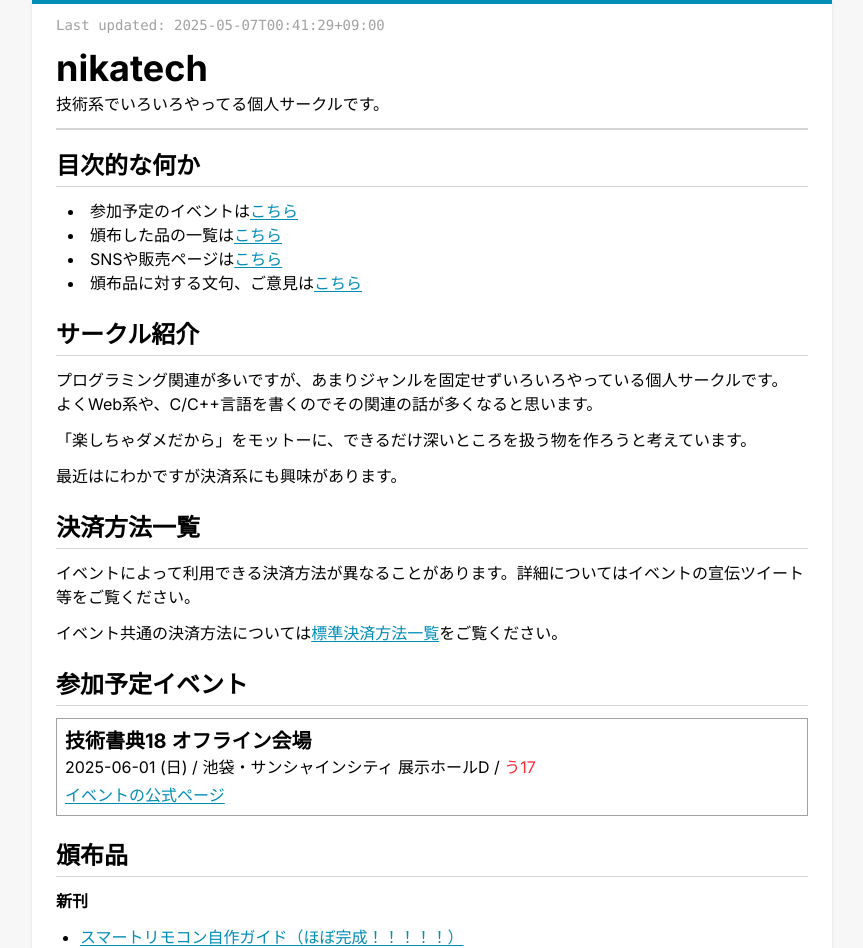
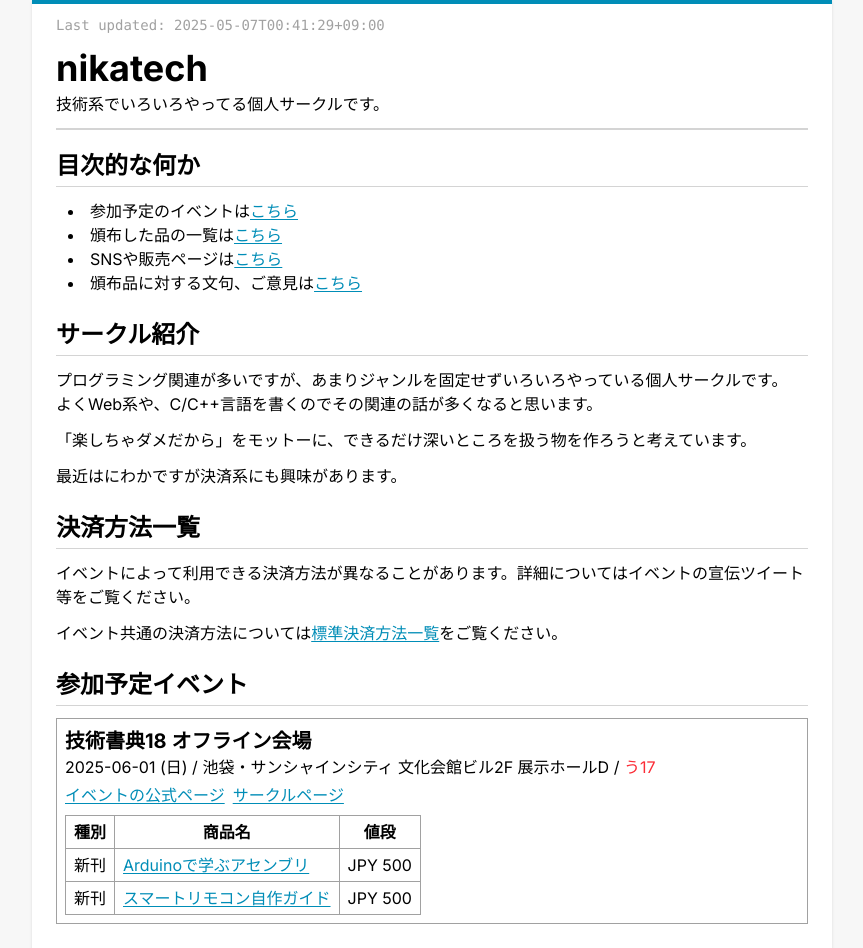
Before and after one commit to nikachu2012/nikatech-site, a Next.js app: page / in a window 1280 px wide. Shown: the top 948 px of the page, without its empty margins (208-1071 px from the left). Built offline with nearby package versions, Linux system fonts and the light colour scheme.

Commit message:
[add] サークルページへのリンクと販売品の表を追加

```diff
--- a/app/(default)/page.tsx
+++ b/app/(default)/page.tsx
@@ -41,11 +41,35 @@ export default function Home() {
       <Section title={"参加予定イベント"} id="event">
         <div className="border border-neutral-400 p-2">
           <div className="font-bold text-xl">技術書典18 オフライン会場</div>
-          <div className="">2025-06-01 (日) / 池袋・サンシャインシティ 展示ホールD / <span className="text-red-500">う17</span></div>
+          <div className="">2025-06-01 (日) / 池袋・サンシャインシティ 文化会館ビル2F 展示ホールD / <span className="text-red-500">う17</span></div>
 
-          <div className="flex flex-wrap mt-1">
+          <div className="flex flex-wrap my-1 gap-2">
             <Link href={"https://techbookfest.org/event/tbf18"} target="_blank">イベントの公式ページ</Link>
+            <Link href={"https://techbookfest.org/organization/KdLZ1mQYzBTzyyz68x2UX"} target="_blank">サークルページ</Link>
           </div>
+
+          <table className="border-collapse mt-2 table-auto">
+            <thead>
+              <tr>
+                <th className="border border-neutral-400 p-1 px-2">種別</th>
+                <th className="border border-neutral-400 p-1 px-2">商品名</th>
+                <th className="border border-neutral-400 p-1 px-2">値段</th>
+              </tr>
+            </thead>
+
+            <tbody>
+              <tr>
+                <td className="border border-neutral-400 p-1 px-2">新刊</td>
+                <td className="border border-neutral-400 p-1 px-2"><Link href={"/item/avrasm"}>Arduinoで学ぶアセンブリ</Link></td>
+                <td className="border border-neutral-400 p-1 px-2">JPY 500</td>
+              </tr>
+              <tr>
+                <td className="border border-neutral-400 p-1 px-2">新刊</td>
+                <td className="border border-neutral-400 p-1 px-2"><Link href={"/item/smartremote_guide"}>スマートリモコン自作ガイド</Link></td>
+                <td className="border border-neutral-400 p-1 px-2">JPY 500</td>
+              </tr>
+            </tbody>
+          </table>
         </div>
 
         {/* <div className="border border-neutral-400 p-2">
```
